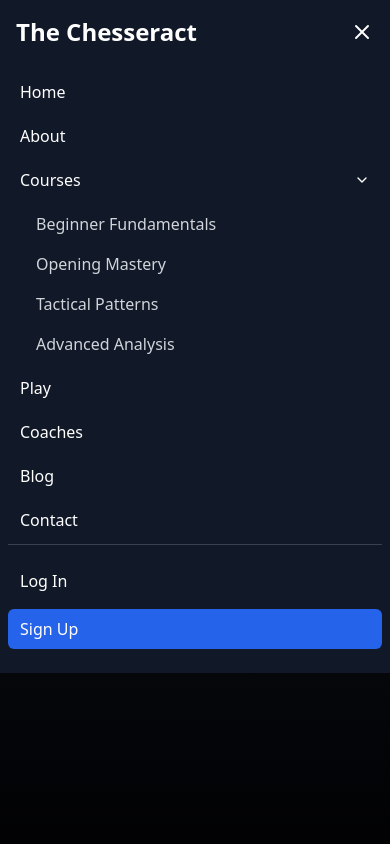
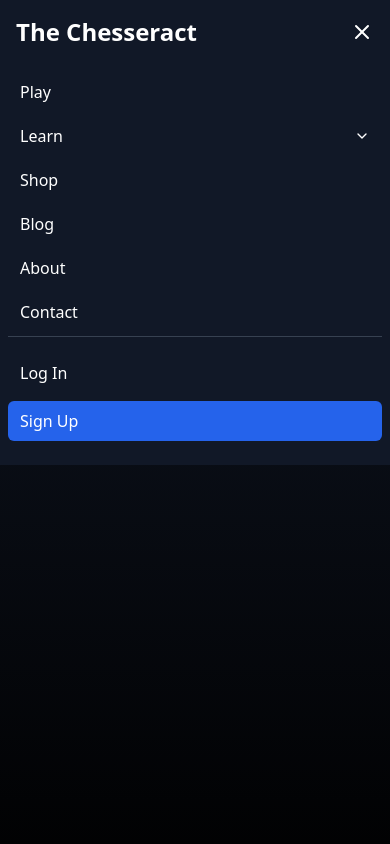
Before and after one commit to avi-watwani/the-chesseract, a Next.js app: page / in a window 390 px wide. Both pictures are taken after a click on the button 362 px from the left and 32 px from the top of the page. Shown: the top 844 px of the page. Built offline with nearby package versions, Linux system fonts and the light colour scheme.

Commit message:
Enhance Navbar component by adding a dropdown menu for learning resources, updating navigation links, and improving user flow with clearer routes.

```diff
--- a/app/components/Navbar.tsx
+++ b/app/components/Navbar.tsx
@@ -7,6 +7,7 @@ import { Menu, X, ChevronDown } from 'lucide-react';
 const Navbar = () => {
   const [isOpen, setIsOpen] = useState(false);
   const [isScrolled, setIsScrolled] = useState(false);
+  const [isLearnOpen, setIsLearnOpen] = useState(false);
 
   useEffect(() => {
     const handleScroll = () => {
@@ -26,6 +27,10 @@ const Navbar = () => {
 
   const toggleMenu = () => {
     setIsOpen(!isOpen);
+  };
+
+  const toggleLearnMenu = () => {
+    setIsLearnOpen(!isLearnOpen);
   };
 
   return (
@@ -87,7 +92,7 @@ const Navbar = () => {
               Log In
             </Link>
             <Link
-              href="/register"
+              href="/signup"
               className="bg-blue-600 hover:bg-blue-700 text-white px-4 py-2 rounded-lg transition-colors"
             >
               Sign Up
@@ -117,67 +122,57 @@ const Navbar = () => {
       >
         <div className="px-2 pt-2 pb-3 space-y-1">
           <Link
-            href="/"
+            href="/play"
             className="block px-3 py-2 text-white hover:bg-gray-800 rounded-md"
           >
-            Home
+            Play
+          </Link>
+          <div>
+            <button
+              className="flex items-center justify-between w-full px-3 py-2 text-white hover:bg-gray-800 rounded-md"
+              onClick={toggleLearnMenu}
+            >
+              Learn
+              <ChevronDown className={`h-4 w-4 transform transition-transform ${isLearnOpen ? 'rotate-180' : ''}`} />
+            </button>
+            <div className={`pl-4 space-y-1 ${isLearnOpen ? 'block' : 'hidden'}`}>
+              <Link
+                href="/coaches"
+                className="block px-3 py-2 text-gray-300 hover:bg-gray-800 rounded-md"
+              >
+                Find your Coach
+              </Link>
+              <Link
+                href="/analysis"
+                className="block px-3 py-2 text-gray-300 hover:bg-gray-800 rounded-md"
+              >
+                Analysis Board
+              </Link>
+              <Link
+                href="/board-editor"
+                className="block px-3 py-2 text-gray-300 hover:bg-gray-800 rounded-md"
+              >
+                Board Editor
+              </Link>
+            </div>
+          </div>
+          <Link
+            href="/shop"
+            className="block px-3 py-2 text-white hover:bg-gray-800 rounded-md"
+          >
+            Shop
+          </Link>
+          <Link
+            href="/blog"
+            className="block px-3 py-2 text-white hover:bg-gray-800 rounded-md"
+          >
+            Blog
           </Link>
           <Link
             href="/about"
             className="block px-3 py-2 text-white hover:bg-gray-800 rounded-md"
           >
             About
-          </Link>
-          <button
-            className="flex items-center justify-between w-full px-3 py-2 text-white hover:bg-gray-800 rounded-md"
-            onClick={() => {}}
-          >
-            Courses
-            <ChevronDown className="h-4 w-4" />
-          </button>
-          <div className="pl-4">
-            <Link
-              href="/courses/beginner-fundamentals"
-              className="block px-3 py-2 text-gray-300 hover:bg-gray-800 rounded-md"
-            >
-              Beginner Fundamentals
-            </Link>
-            <Link
-              href="/courses/opening-mastery"
-              className="block px-3 py-2 text-gray-300 hover:bg-gray-800 rounded-md"
-            >
-              Opening Mastery
-            </Link>
-            <Link
-              href="/courses/tactical-patterns"
-              className="block px-3 py-2 text-gray-300 hover:bg-gray-800 rounded-md"
-            >
-              Tactical Patterns
-            </Link>
-            <Link
-              href="/courses/advanced-analysis"
-              className="block px-3 py-2 text-gray-300 hover:bg-gray-800 rounded-md"
-            >
-              Advanced Analysis
-            </Link>
-          </div>
-          <Link
-            href="/play"
-            className="block px-3 py-2 text-white hover:bg-gray-800 rounded-md"
-          >
-            Play
-          </Link>
-          <Link
-            href="/coaches"
-            className="block px-3 py-2 text-white hover:bg-gray-800 rounded-md"
-          >
-            Coaches
-          </Link>
-          <Link
-            href="/blog"
-            className="block px-3 py-2 text-white hover:bg-gray-800 rounded-md"
-          >
-            Blog
           </Link>
           <Link
             href="/contact"
@@ -187,13 +182,13 @@ const Navbar = () => {
           </Link>
           <div className="pt-4 pb-3 border-t border-gray-700">
             <Link
-              href="#login"
+              href="/login"
               className="block px-3 py-2 text-white hover:bg-gray-800 rounded-md"
             >
               Log In
             </Link>
             <Link
-              href="#signup"
+              href="/signup"
               className="block px-3 py-2 text-white bg-blue-600 hover:bg-blue-700 rounded-md mt-2"
             >
               Sign Up
```
